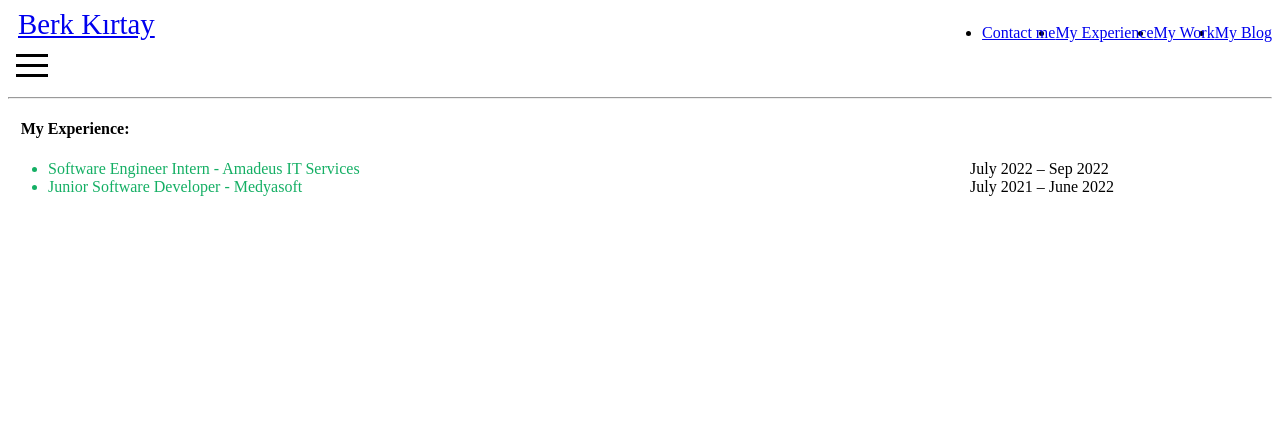
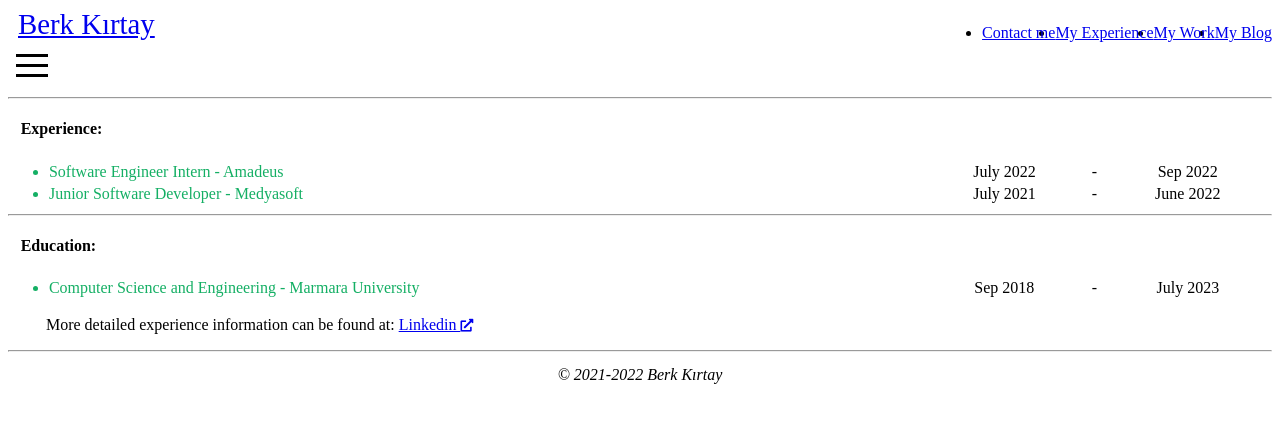
Before and after one commit to berkkirtay/berkkirtay.github.io, a React (Create React App) app: page /experience in a window 1280 px wide. Shown: the top 422 px of the page. Built offline with nearby package versions, Linux system fonts and the light colour scheme; the HTML template or start-up script is replaced by a standard one.

Commit message:
new design completion

```diff
--- a/src/components/Home.js
+++ b/src/components/Home.js
@@ -3,6 +3,11 @@
 import Footer from "./footer/Footer";
 import pfp from "../assets/img/pfp.jpg";
 const Home = () => {
+    const pStyle = {
+        width: "85%",
+        paddingLeft: "1%"
+    };
+
     return (
         <>
             <div className="aboutme">
@@ -12,7 +17,7 @@ const Home = () => {
                     </div>
                     <div id="profile-child-desc">
                         Hi, I am a senior Computer Science student at Marmara University. I write software. I love
-                        learning about anything related to computer science and I am always eager to expand my expertise!
+                        learning about anything related to computer science and I am always eager to broaden my expertise!
                     </div>
                 </div>
 
@@ -22,16 +27,16 @@ const Home = () => {
                 </h4>
                 <ul>
                     <li>Software Engineering</li>
-                    <p style={{ width: "85%", paddingLeft: "1%" }}>I am proficient about software development life cycles and knowledgeable about famous software engineering practices. I try to write clean, modular and efficient software.</p>
+                    <p style={pStyle}>I am proficient about software development life cycles and knowledgeable about famous software engineering practices. I try to write clean, modular and efficient software.</p>
+
+                    <li >Cryptography</li>
+                    <p style={pStyle}>I have been studying and implementing concepts concerning Cryptography for a long time and some of my work include PKCS standards and essentials such as SSL, SHA, AES, RSA. </p>
+
+                    <li >Artificial Intelligence</li>
+                    <p style={pStyle}>I am familiar with some metaheuristic techniques in the combinatorial optimization literature. I work on evolutionary algorithms and machine learning models on my studies. </p>
 
                     <li>Blockchain Technology</li>
-                    <p style={{ width: "85%", paddingLeft: "1%" }}>I am interested in blockchain and web3. I developed some basic applications of blockchain and decentralized transaction systems. I also work on decentralized apps.</p>
-
-                    <li >Cryptography</li>
-                    <p style={{ width: "85%", paddingLeft: "1%" }}>I have been interested in Cryptography for a long time and some of my work include PKCS methods and essentials such as SSL, SHA, AES, RSA. </p>
-
-                    <li >Artificial Intelligence</li>
-                    <p style={{ width: "85%", paddingLeft: "1%" }}>I am working on evolutionary algorithms and machine learning on my studies and research. </p>
+                    <p style={pStyle}>I am interested in blockchain and web3. I developed some basic applications of blockchain and decentralized transaction systems. I also work on decentralized apps.</p>
                 </ul>
             </div>
             <Footer />
--- a/src/components/blog/Blogs.js
+++ b/src/components/blog/Blogs.js
@@ -8,7 +8,7 @@ const Blogs = () => {
     return (
         <div className="blogs" >
             <div className="projectLinksList">
-                <ul>
+                <ul style={{ paddingTop: "1%" }}>
                     {BlogList.slice(0).reverse().map((blog) => (
                         <BlogTask blog={blog} />
                     ))}
--- a/src/components/experience/Experience.js
+++ b/src/components/experience/Experience.js
@@ -1,38 +1,68 @@
 // Copyright(c) 2022 Berk Kırtay
 
+import Footer from "../footer/Footer";
+
 const Experience = () => {
-    const experienceStyle = {
-        float: "right"
+    const tableStyle = {
+        width: "100%",
+        paddingLeft: "3%",
     };
 
-    const table = {
-        padding: "5px",
-        width: "100%",
-    }
+    const tableItemStyle = {
+        color: "rgb(20, 175, 100)",
+        width: "72%",
+    };
+
     return (
         <div>
             <div className="projectLinksList">
-                <h4 style={{ paddingLeft: "1%" }}>My Experience: </h4>
-                <ul style={{ columns: 2 }}>
-                    <li style={{ width: "100%", color: "rgb(20, 175, 100)" }}>
-                        Software Engineer Intern - Amadeus IT Services
-
-                    </li>
-
-                    <li style={{ width: "100%", color: "rgb(20, 175, 100)" }}>
-                        Junior Software Developer - Medyasoft
-
-                    </li>
-                    <ol style={{ width: "50%", float: "right" }}>
-                        July 2022 – Sep 2022
-                    </ol>
-
-                    <ol style={{ width: "50%", float: "right" }}>
-                        July 2021 – June 2022
-                    </ol>
-                </ul>
+                <h4 style={{ paddingLeft: "1%" }}>Experience: </h4>
+                <table style={tableStyle}>
+                    <tbody>
+                        <tr>
+                            <td style={tableItemStyle}>
+                                <span style={{ display: "list-item" }}>
+                                    Software Engineer Intern - Amadeus</span>
+                            </td>
+                            <td align="center">July 2022</td>
+                            <td align="center">-</td>
+                            <td align="center">Sep 2022</td>
+                        </tr>
+                        <tr>
+                            <td style={tableItemStyle}>
+                                <span style={{ display: "list-item" }}>
+                                    Junior Software Developer - Medyasoft</span>
+                            </td>
+                            <td align="center">July 2021</td>
+                            <td align="center">-</td>
+                            <td align="center">June 2022</td>
+                        </tr>
+                    </tbody>
+                </table>
             </div>
 
+            <hr />
+
+            <div className="projectLinksList">
+                <h4 style={{ paddingLeft: "1%" }}>Education: </h4>
+
+                <table style={tableStyle}>
+                    <tbody>
+                        <tr>
+                            <td style={tableItemStyle}>
+                                <span style={{ display: "list-item" }}>
+                                    Computer Science and Engineering - Marmara University</span>
+                            </td>
+                            <td align="center">Sep 2018</td>
+                            <td align="center">-</td>
+                            <td align="center">July 2023</td>
+                        </tr>
+                    </tbody>
+                </table>
+                <p style={{ paddingLeft: "3%" }}>More detailed experience information can be found at: <a href="https://www.linkedin.com/in/berkkirtay/" target="_blank" rel="noopener noreferrer">
+                    Linkedin <i style={{ zoom: "0.8" }} className="fas fa-external-link-alt"></i></a></p>
+            </div>
+            <Footer />
         </div>
     )
 }
--- a/src/components/work/Work.js
+++ b/src/components/work/Work.js
@@ -1,7 +1,5 @@
 // Copyright(c) 2022 Berk Kırtay
 
-import { useParams } from 'react-router-dom';
-import { useEffect, useState } from 'react';
 import Footer from '../footer/Footer';
 
 const Work = () => {
@@ -53,7 +51,8 @@ const Work = () => {
                     </li>
                 </ul>
 
-                <p style={workStyle}>You can access my projects on :   <a href="https://github.com/berkkirtay" target="_blank" rel="noopener noreferrer">GitHub <i style={{ zoom: "0.8" }} className="fas fa-external-link-alt"></i></a></p>
+                <p style={workStyle}>My open-source projects are available at: <a href="https://github.com/berkkirtay" target="_blank" rel="noopener noreferrer">
+                    GitHub <i style={{ zoom: "0.8" }} className="fas fa-external-link-alt"></i></a></p>
             </div>
 
             <hr />
```
